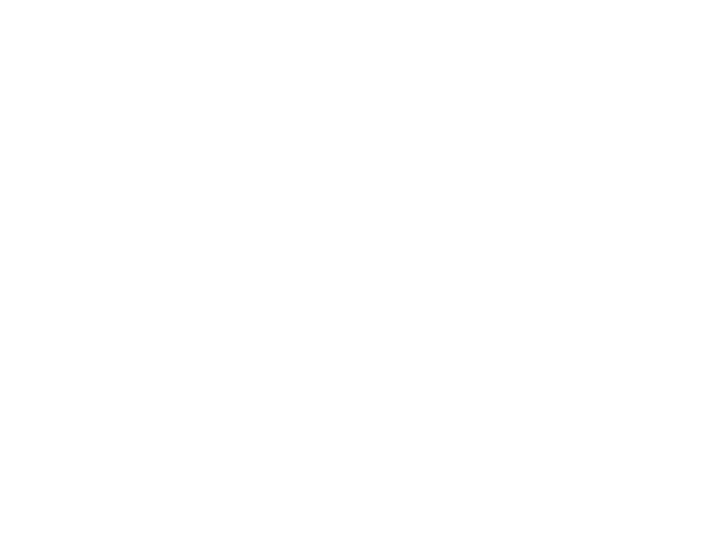
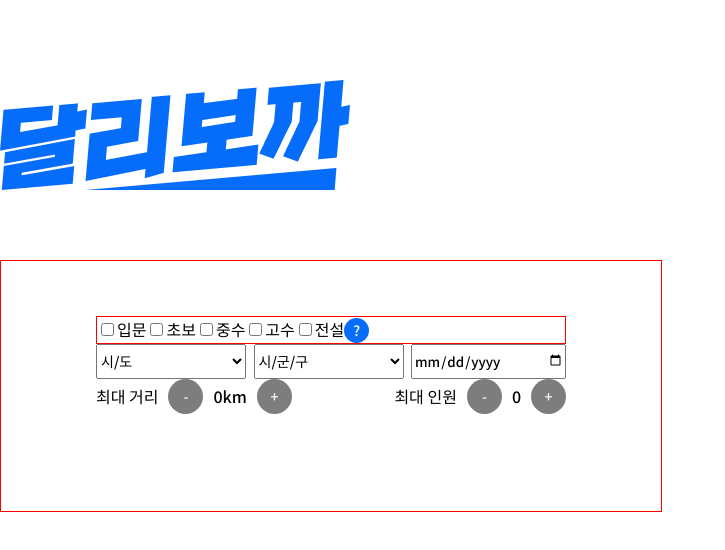
Before and after one commit to hamhabocca/frontend, a React (Create React App) app: page / in a window 1280 px wide. Before the commit this address had no page. Shown: the top 550 px of the page, without its empty margins (0-725 px from the left). Built offline with nearby package versions, Linux system fonts and the light colour scheme.

Commit message:
힘들어

```diff
--- a/src/App.css
+++ b/src/App.css
@@ -3,10 +3,12 @@
 
 body {
   font-family: 'Noto Sans KR', sans-serif;
+  font-weight: 500;
 }
 
 * {
   font-family: 'Noto Sans KR', sans-serif;
+  font-weight: 500;
 }
 
 main {
--- a/src/App.js
+++ b/src/App.js
@@ -2,6 +2,7 @@
 import BoardLayout from './layouts/BoardLayout';
 import RallyBoard from './pages/RallyBoard';
 import './App.css';
+import Home from './pages/Home';
 
 // 브라우저별 기본 CSS 스타일 초기화
 import '../src/reset.css';
@@ -10,7 +11,7 @@
   return (
     <BrowserRouter>
       <Routes>
-
+        <Route index element={<Home />} />
       </Routes>
     </BrowserRouter>
   );
--- a/src/components/commons/HomeSearchFilter.js
+++ b/src/components/commons/HomeSearchFilter.js
@@ -0,0 +1,57 @@
+import { useState } from 'react';
+import style from './HomeSearchFilter.module.css';
+
+function HomeSearchFilter() {
+
+    const [distance, setDistance] = useState(0);
+    const [people, setPeople] = useState(0);
+
+    return (
+        <div className={style.HomeSearchFilter}>
+            <form>
+                <fieldset className={style.RallyType}>
+                    <input type={'checkbox'} id="ipmun" name='rallytype' value={'ipmun'} />
+                    <label htmlFor='newb'>입문</label>
+                    <input type={'checkbox'} id="chobo" name='rallytype' value={'chobo'} />
+                    <label htmlFor='newb'>초보</label>
+                    <input type={'checkbox'} id="jungsu" name='rallytype' value={'jungsu'} />
+                    <label htmlFor='newb'>중수</label>
+                    <input type={'checkbox'} id="gosu" name='rallytype' value={'gosu'} />
+                    <label htmlFor='newb'>고수</label>
+                    <input type={'checkbox'} id="legend" name='rallytype' value={'legend'} />
+                    <label htmlFor='newb'>전설</label>
+                    <button className={style.QuestionButton}>?</button>
+                </fieldset>
+                <fieldset className={style.RallyLocation}>
+                    <select name='location1'>
+                        <option defaultValue>시/도</option>
+                        <option value={'경기'}>경기</option>
+                        <option value={'서울'}>서울</option>
+                    </select>
+                    <select name='location2'>
+                        <option defaultValue>시/군/구</option>
+                        <option value={'경기'}>경기</option>
+                        <option value={'서울'}>서울</option>
+                    </select>
+                    <input type={'date'}/>
+                </fieldset>
+                <fieldset className={style.DistanceAndPeople}>
+                <fieldset className={style.RallyDistance}>
+                    <label>최대 거리</label>
+                    <button className={style.MinusButton}>-</button>
+                    <label>{distance}km</label>
+                    <button className={style.PlusButton}>+</button>
+                </fieldset>
+                <fieldset className={style.RallyPeople}>
+                    <label>최대 인원</label>
+                    <button className={style.MinusButton}>-</button>
+                    <label>{people}</label>
+                    <button className={style.PlusButton}>+</button>
+                </fieldset>
+                </fieldset>
+            </form>
+        </div>
+    )
+}
+
+export default HomeSearchFilter;
--- /dev/null
+++ b/src/components/commons/HomeSearchFilter.module.css
@@ -0,0 +1,73 @@
+.HomeSearchFilter {
+    border: 1px solid red;
+    width: 660px;
+    height: 250px;
+    position: absolute;
+    top: 260px;
+    display: flex;
+    flex-direction: column;
+    justify-content: center;
+    align-items: center;
+}
+
+.RallyType {
+    border: 1px solid red;
+}
+
+form {
+    width: 470px;
+    height: 140px;
+    display: flex;
+    flex-direction: column;
+}
+
+.QuestionButton {
+    background-color: #056DFA;
+    color: white;
+    font-size: 14px;
+    width: 25px;
+    height: 25px;
+    border: none;
+    border-radius: 50%;
+}
+
+.RallyLocation {
+    width: 470px;
+    height: 35px;
+    display: flex;
+    justify-content: space-between;
+}
+
+.DistanceAndPeople {
+    display: flex;
+    justify-content: space-between;
+    align-items: center;
+}
+
+.RallyDistance, .RallyPeople {
+    display: flex;
+    gap: 0px 10px;
+    align-items: center;
+}
+
+.RallyLocation select{
+    font-size: 14px;
+    width: 150px;
+    height: 35px;
+}
+
+.RallyLocation input{
+    padding: none;
+    width: 150px;
+    height: 31px;
+}
+
+.MinusButton, .PlusButton {
+    background-color: #7D7D7D;
+    color: white;
+    font-size: 14px;
+    width: 35px;
+    height: 35px;
+    border: none;
+    border-radius: 50%;
+}
--- a/src/pages/Home.js
+++ b/src/pages/Home.js
@@ -0,0 +1,18 @@
+import HomeSearchFilter from '../components/commons/HomeSearchFilter';
+import style from './Home.module.css';
+
+function Home() {
+
+    return (
+        <>
+            <header>
+                <img src='Dalibocca_logo.png' alt='main logo' className={style.Logo} />
+                <HomeSearchFilter className={style.HomeSearchFilter}/>
+            </header>
+            <main>
+            </main>
+        </>
+    )
+}
+
+export default Home;
--- /dev/null
+++ b/src/pages/Home.module.css
@@ -0,0 +1,14 @@
+header {
+    width: 100vw;
+    display: flex;
+    flex-direction: row;
+    justify-content: center;
+    align-items: center;
+}
+
+.Logo {
+    width: 350px;
+    height: 110px;
+    position: absolute;
+    top: 80px;
+}
```
Also changed, not shown: public/Dalibocca_logo.png (added), public/question_button.png (added).
